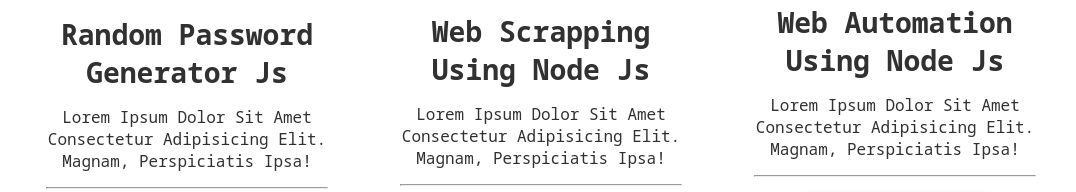
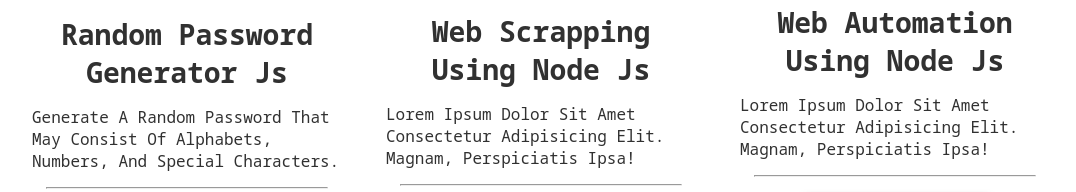
Before and after one commit to MohakAhuja21/portfolio, a plain HTML site: page index.html in a window 1280 px wide. Shown: the part 1931-2123 px from the top of the page, without its empty margins (99-1175 px from the left). Drawn offline with nearby package versions, Linux system fonts and the light colour scheme; some packages are replaced by stand-ins of ours; a script that the page names is missing.

Commit message:
some changes in password section

```diff
--- a/index.html
+++ b/index.html
@@ -154,7 +154,7 @@
     <div class="project-gap">
     <h3>random password generator js</h3>
         </div>
-    <p>Lorem ipsum dolor sit amet consectetur adipisicing elit. Magnam, perspiciatis ipsa!</p>
+    <p>generate a random password that may consist of alphabets, numbers, and special characters.</p>
     <hr>
     <a href="/password.html">
     <button class="project-live-btn">view live</button>
--- a/style.css
+++ b/style.css
@@ -636,6 +636,9 @@
     margin-top: 10px;
     margin-bottom: 15px;
 }
+.project-card p{
+    text-align: left !important;
+}
 .project-card h3, p{
     color: var(--secondary-color);
     text-align: center;
```
